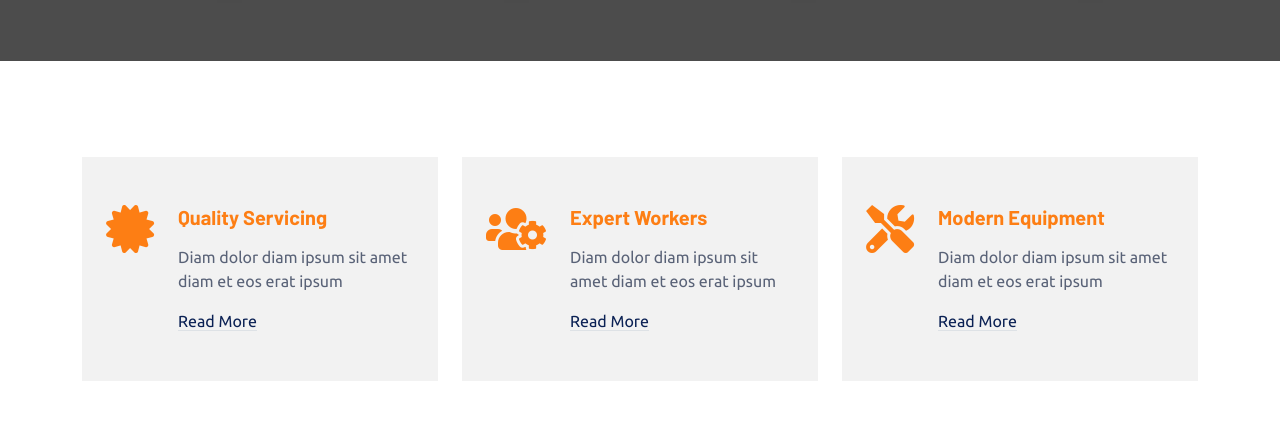
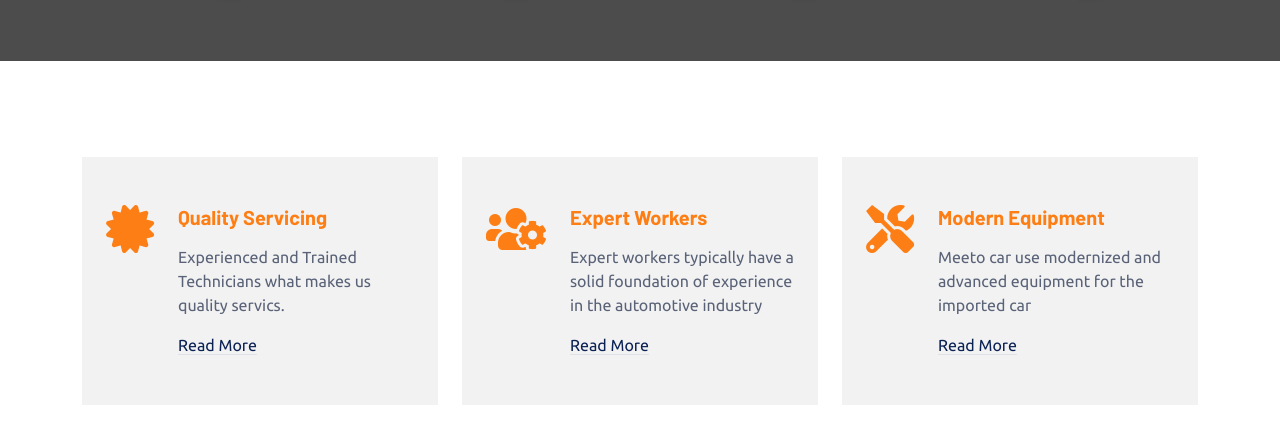
Before and after one commit to EdenShitahun/meeto-car, a plain HTML site: page about.html in a window 1280 px wide. Shown: the part 296-722 px from the top of the page. Drawn offline with nearby package versions, Linux system fonts and the light colour scheme.

Commit message:
added content to about us page

```diff
--- a/about.html
+++ b/about.html
@@ -133,7 +133,7 @@
                         <i class="fa fa-certificate fa-3x text-primary flex-shrink-0"></i>
                         <div class="ps-4">
                             <h5 class="mb-3">Quality Servicing</h5>
-                            <p>Diam dolor diam ipsum sit amet diam et eos erat ipsum</p>
+                            <p>Experienced and Trained Technicians what makes us quality servics.</p>
                             <a class="text-secondary border-bottom" href="">Read More</a>
                         </div>
                     </div>
@@ -143,7 +143,7 @@
                         <i class="fa fa-users-cog fa-3x text-primary flex-shrink-0"></i>
                         <div class="ps-4">
                             <h5 class="mb-3">Expert Workers</h5>
-                            <p>Diam dolor diam ipsum sit amet diam et eos erat ipsum</p>
+                            <p>Expert workers typically have a solid foundation of experience in the automotive industry</p>
                             <a class="text-secondary border-bottom" href="">Read More</a>
                         </div>
                     </div>
@@ -153,7 +153,7 @@
                         <i class="fa fa-tools fa-3x text-primary flex-shrink-0"></i>
                         <div class="ps-4">
                             <h5 class="mb-3">Modern Equipment</h5>
-                            <p>Diam dolor diam ipsum sit amet diam et eos erat ipsum</p>
+                            <p>Meeto car use modernized and advanced equipment for the imported car</p>
                             <a class="text-secondary border-bottom" href="">Read More</a>
                         </div>
                     </div>
```
